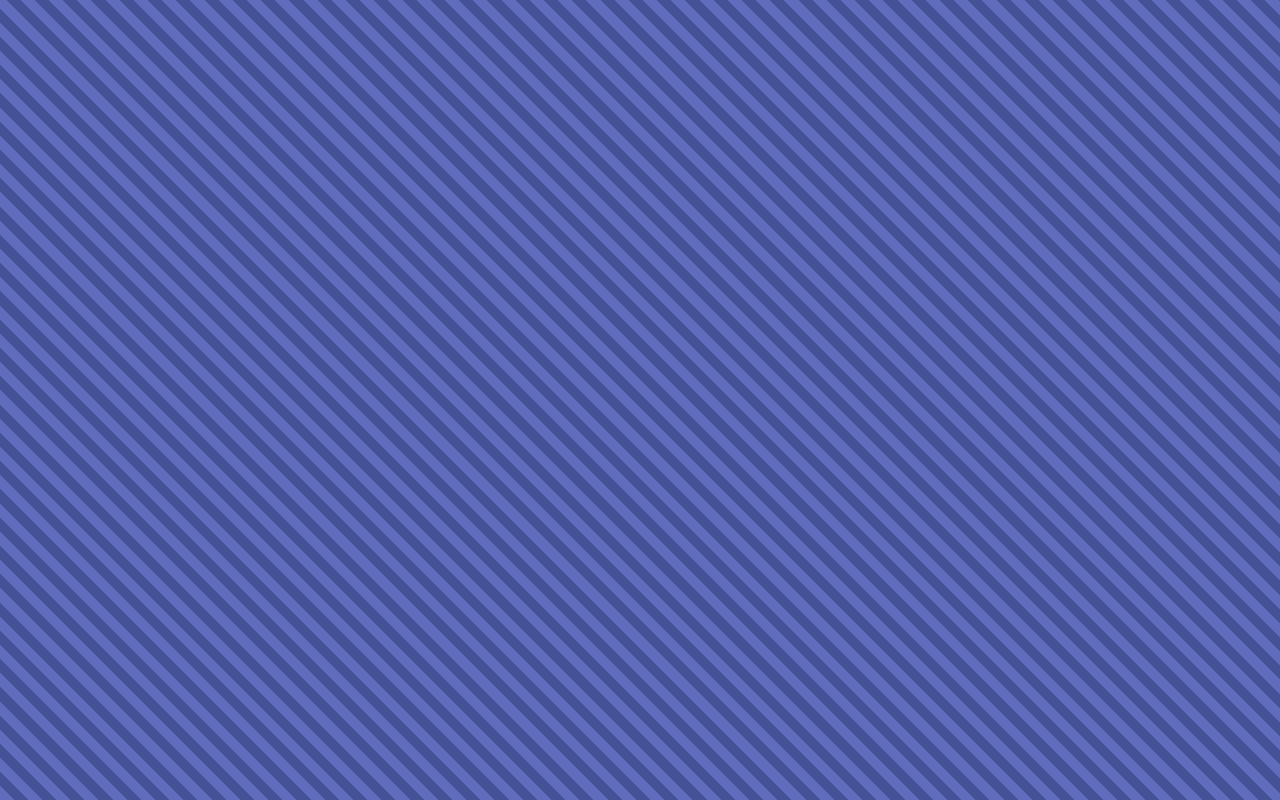
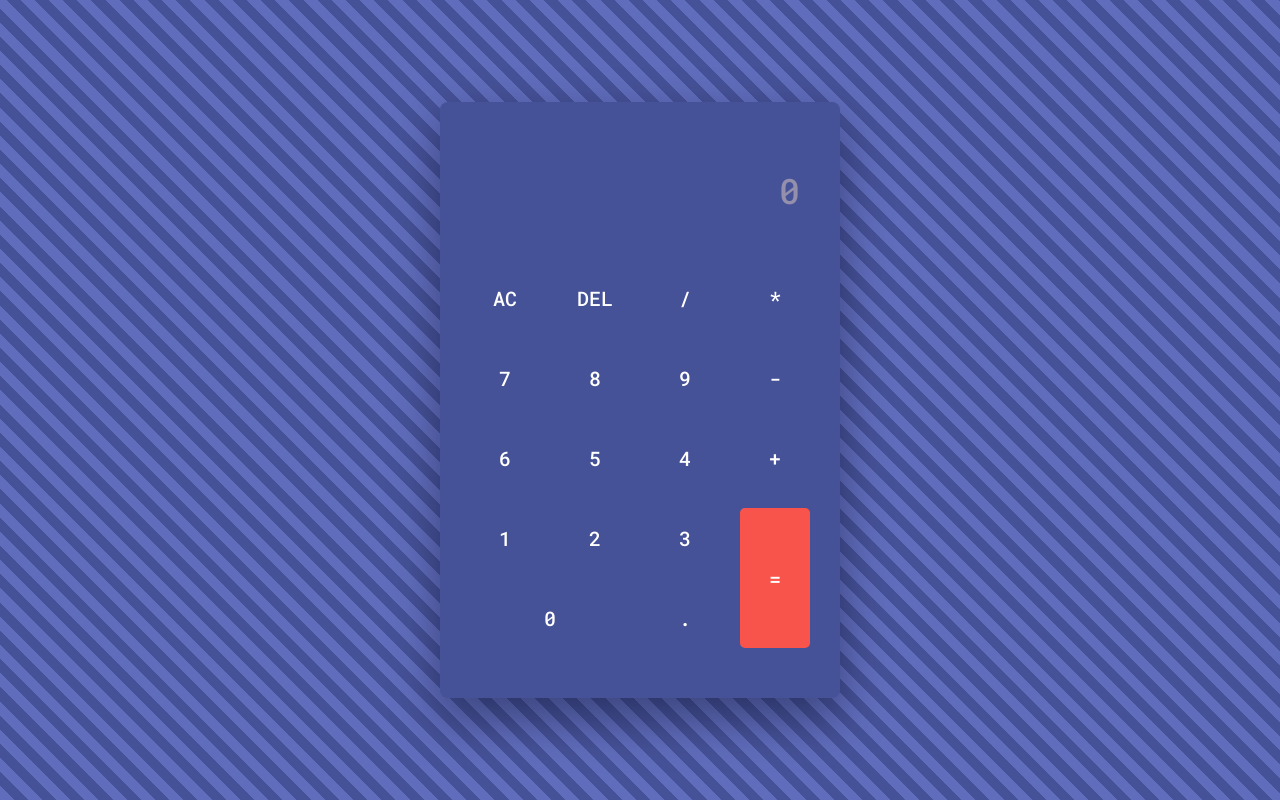
Before and after one commit to nithya-Developer/Simple-Calculator.github.io, a plain HTML site: page index.html in a window 1280 px wide. Drawn offline with Linux system fonts and the light colour scheme.

Commit message:
designing part over

```diff
--- a/index.html
+++ b/index.html
@@ -1,17 +1,43 @@
 <!DOCTYPE html>
 <html lang="en">
-<head>
-    <meta charset="UTF-8">
-    <meta http-equiv="X-UA-Compatible" content="IE=edge">
-    <meta name="viewport" content="width=device-width, initial-scale=1.0">
+  <head>
+    <meta charset="UTF-8" />
+    <meta http-equiv="X-UA-Compatible" content="IE=edge" />
+    <meta name="viewport" content="width=device-width, initial-scale=1.0" />
     <title>Calculator</title>
     <link
       href="https://fonts.googleapis.com/css2?family=Roboto+Mono:wght@500&display=swap"
       rel="stylesheet"
     />
-    <link rel="stylesheet" href="style.css"/>
-</head>
-<body>
+    <link rel="stylesheet" href="style.css" />
+  </head>
+  <body>
+    <div class="calculator">
+      <div class="display">
+        <input type="text" placeholder="0" id="input" disabled />
+      </div>
+      <div class="buttons">
+        <input type="button" value="AC" id="clear" />
 
-</body>
+        <input type="button" value="DEL" id="erase" />
+        <input type="button" value="/" class="input-button" />
+        <input type="button" value="*" class="input-button" />
+        <input type="button" value="7" class="input-button" />
+        <input type="button" value="8" class="input-button" />
+        <input type="button" value="9" class="input-button" />
+        <input type="button" value="-" class="input-button" />
+        <input type="button" value="6" class="input-button" />
+        <input type="button" value="5" class="input-button" />
+        <input type="button" value="4" class="input-button" />
+        <input type="button" value="+" class="input-button" />
+        <input type="button" value="1" class="input-button" />
+        <input type="button" value="2" class="input-button" />
+        <input type="button" value="3" class="input-button" />
+        <input type="button" value="=" id="equal" />
+        <input type="button" value="0" class="input-button" />
+        <input type="button" value="." class="input-button" />
+      </div>
+    </div>
+    <script src="script.js"></script>
+  </body>
 </html>
--- a/style.css
+++ b/style.css
@@ -13,3 +13,60 @@ body {
                 #465298 10px,
                 #465298 20px);
 }
+.calculator {
+    width: 400px;
+    background-color: #465298;
+    padding: 50px 30px;
+    position: absolute;
+    transform: translate(-50%, -50%);
+    top: 50%;
+    left: 50%;
+    border-radius: 8px;
+    box-shadow: 0 20px 50px rgba(0, 5, 24, 0.4);
+}
+display {
+    width: 100%;
+}
+
+.display input {
+    width: 100%;
+    padding: 15px 10px;
+    text-align: right;
+    border: none;
+    background-color: transparent;
+    color: #ffffff;
+    font-size: 35px;
+}
+.display input::placeholder {
+    color: #9490ac;
+}
+
+.buttons {
+    display: grid;
+    grid-template-columns: repeat(4, 1fr);
+    grid-gap: 20px;
+    margin-top: 40px;
+}
+
+.buttons input[type="button"] {
+    font-size: 20px;
+    padding: 17px;
+    border: none;
+    background-color: transparent;
+    color: #ffffff;
+    cursor: pointer;
+    border-radius: 5px;
+}
+
+.buttons input[type="button"]:hover {
+    box-shadow: 0 8px 25px #000d2e;
+}
+
+input[type="button"]#equal {
+    grid-row: span 2;
+    background-color: #f9544c;
+}
+
+input[type="button"][value="0"] {
+    grid-column: span 2;
+}
```
